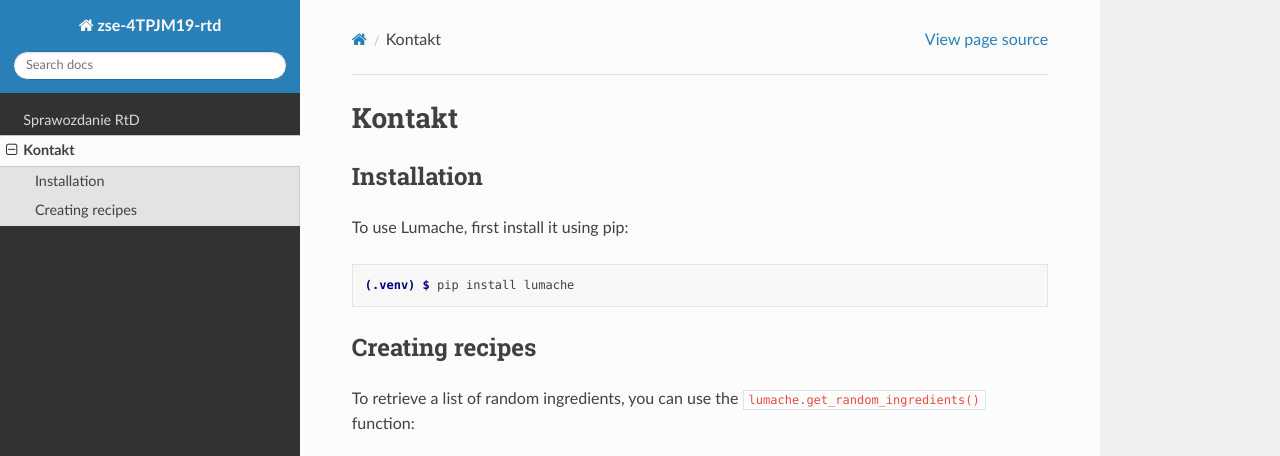
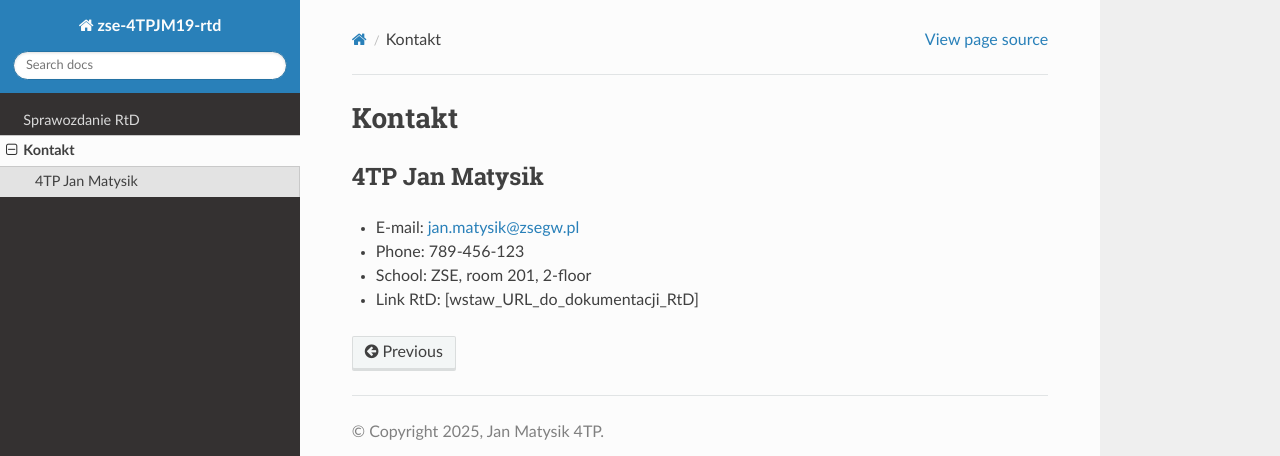
Before and after one commit to JanMatysik19/ReadTheDocsRst, a Sphinx documentation site: the page built from docs/source/contact.rst, in a window 1280 px wide and 1095 px high. Shown: the top 456 px of the window. Built offline with Sphinx 7.4.7 and the Read the Docs theme 3.1.0, drawn with Linux system fonts in a browser that asks for light colours; pages that are not in the unit, such as notebooks, are missing from menus; some of the changed text lies outside the part shown; grey boxes are pictures that could not be loaded.

Commit message:
Update contact.rst with contact information
Removed installation and recipe creation instructions from contact.rst.

```diff
--- a/docs/source/contact.rst
+++ b/docs/source/contact.rst
@@ -1,33 +1,10 @@
 Kontakt
 =======
 
-.. _installation:
+4TP Jan Matysik
+---------------
 
-Installation
-------------
-
-To use Lumache, first install it using pip:
-
-.. code-block:: console
-
-   (.venv) $ pip install lumache
-
-Creating recipes
-----------------
-
-To retrieve a list of random ingredients,
-you can use the ``lumache.get_random_ingredients()`` function:
-
-.. autofunction:: lumache.get_random_ingredients
-
-The ``kind`` parameter should be either ``"meat"``, ``"fish"``,
-or ``"veggies"``. Otherwise, :py:func:`lumache.get_random_ingredients`
-will raise an exception.
-
-.. autoexception:: lumache.InvalidKindError
-
-For example:
-
->>> import lumache
->>> lumache.get_random_ingredients()
-['shells', 'gorgonzola', 'parsley']
+- E-mail: jan.matysik@zsegw.pl
+- Phone: 789-456-123
+- School: ZSE, room 201, 2-floor
+- Link RtD: [wstaw_URL_do_dokumentacji_RtD]
```
